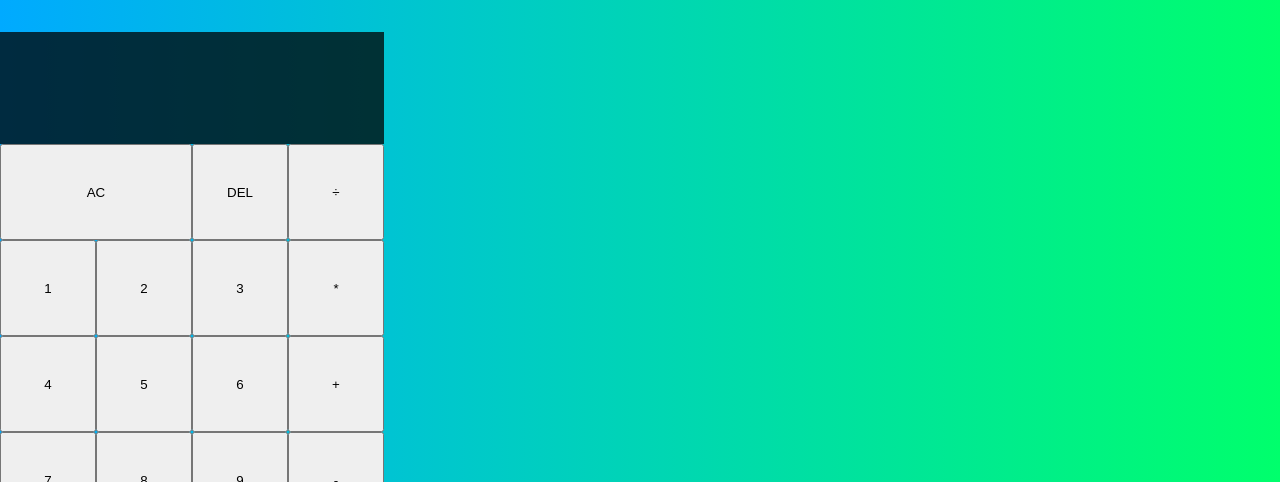
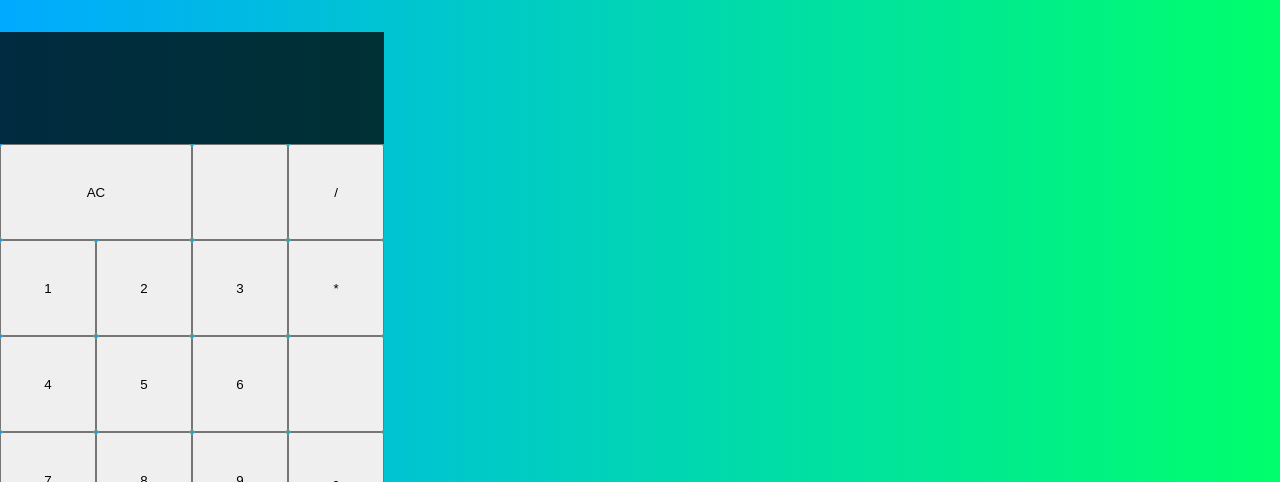
Before and after one commit to Fu11Stack/Calculator, a React (Create React App) app: page / in a window 1280 px wide. Shown: the top 482 px of the page. Built offline with nearby package versions, Linux system fonts and the light colour scheme.

Commit message:
update to app.js

```diff
--- a/src/App.js
+++ b/src/App.js
@@ -1,169 +1,65 @@
+import "./styles.css"
 import { useReducer } from "react"
-import "./styles.css"
-import DigitButton from "./DigitButton"
+import  DigitButton  from "./DigitButton"
 import OperationButton from "./OperationButton"
 
-export const ACTIONS = {
-  ADD_DIGIT: `add-digit`,
-  CHOOSE_OPERATION: `choose-operation`,
-  CLEAR: `clear`,
-  EVALUATE: `evaluate`,
-  DELETE_DIGIT: `delete-digit`
-
+  export const ACTIONS ={
+    ADD_DIGIT: 'add-digit',
+    CHOOSE_OPERATION: 'choose-operation',
+    CLEAR: 'clear',
+    DELETE_DIGIT: 'delete-digit',
+    EVALUATE: 'evaluate'
 }
 
-function reducer(state, { type, payload }) {
-  switch (type) {
-    case ACTIONS.ADD_DIGIT:
-      if(state.overwrite) {
-        return {
-          ...state,
-          currentOperand: payload.digit,
-          overwrite: false
+  function reducer(state, { type, payload }) {
+    switch(type) {
+      case ACTIONS.ADD_DIGIT:
+        if (payload.digit === "0" && state.currentOperand === "0") {
+          return state
         }
-      }
-
-      if(payload.digit === "0" && state.currentOperand === "0") {
-        return state
-      }
-
-      if(payload.digit === "." && state.currentOperand.includes(".")) {
-        return state
-      }
-
-      if(state.overwrite) {}
-      return {
-        ...state,
-        currentOperand: `${state.currentOperand || ""}${payload.digit}`,
-      }
-
-    case ACTIONS.CHOOSE_OPERATION:
-      if(state.currentOperand == null && state.previousOperand == null) {
-        return state
-      }
-
-      if(state.currentOperand == null) {
-        return {
-        ...state,
-        operation: payload.operation,
-        }
-      }
-
-      if(state.previousOperand == null) {
-        return {
-          ...state,
-          operation: payload.operation,
-          previousOperand: state.currentOperand,
-          currentOperand: null,
-        }
-      }
-
-      return {
-        ...state,
-        previousOperand: evaluate(state),
-        operation: payload.operation,
-        currentOperand: null
-      }
-
-
-      case ACTIONS.CLEAR:
-        return{}
-
-      case ACTIONS.DELETE_DIGIT:
-        if(state.overwrite) {
-        return {
-          ...state,
-          overwrite: false,
-          currentOperand: null,
-        }
-      }
-      if(state.currentOperand == null) return state
-      if(state.currentOperand.length === 1) {
-        return {...state, currentOperand: null }
-      }
-
-      return {
-        ...state,
-        currentOperand: state.currentOperand.slice(0 , -1)
-      }
-      case ACTIONS.EVALUATE:
-        if (
-          state.operation == null ||
-          state.currentOperand == null ||
-          state.previousOperand == null) {
+        if (payload.digit === "." && state.currentOperand.includes(".")) {
           return state
         }
 
         return {
           ...state,
-          overwrite: true,
-          previousOperand: null,
-          operation: null,
-          currentOperand:evaluate(state),
+          currentOperand: `${state.currentOperand || ""}${payload.digit}`,
         }
-      }
+        case ACTIONS.CLEAR:
+          return {}
+
     }
-      function evaluate({ currentOperand, previousOperand, operation}) {
-        const prev = parseFloat(previousOperand)
-        const current = parseFloat(currentOperand)
-        if (isNaN(prev) || isNaN(current)) return ""
-        let computation = ""
-          switch (operation) {
-            case "+":
-              computation = prev + current
-              break
-            case "-":
-              computation = prev - current
-              break
-            case"*":
-              computation = prev * current
-              break
-            case "÷":
-              computation = prev / current
-              break
-
-          }
-          return computation.toString()
-      }
-
-    const INTERGER_FORMATTER = new Intl.NumberFormat("en-us", {maximumFractionDigits: 0,})
-    function formatOperand(operand) {
-      if (operand == null) return
-      const [integer, decimal] = operand.split('.')
-      if(decimal == null) return INTERGER_FORMATTER.format(integer)
-    }
+  }
 
 function App() {
-  const [{currentOperand, previousOperand, operation}, dispatch] = useReducer(reducer, {})
-
-
+  const [{currentOperand, previousOperand, operation }, dispatch] = useReducer(reducer, {})
   return (
     <div className="calculator-grid">
       <div className="output">
-        <div className="previous-operand"> {formatOperand(previousOperand)} {operation}</div>
-        <div className="current-operand">{formatOperand(currentOperand)}</div>
+        <div className="previous-operand">{previousOperand}{operation}</div>
+        <div className="current-operand">{currentOperand}</div>
       </div>
-      <button className="span-two" onClick={() => dispatch({type: ACTIONS.CLEAR})}>AC</button>
-      <button onClick={() => dispatch({type: ACTIONS.DELETE_DIGIT})}>DEL</button>
-      <OperationButton operation="÷" dispatch={dispatch}/>
+      <button className="span-two" onClick=
+      {() => dispatch({ type: ACTIONS.CLEAR })}>AC</button>
+      <DigitButton digit="" dispatch={dispatch}/>
+      <OperationButton operation="/" dispatch={dispatch}/>
       <DigitButton digit="1" dispatch={dispatch}/>
       <DigitButton digit="2" dispatch={dispatch}/>
       <DigitButton digit="3" dispatch={dispatch}/>
-      <OperationButton operation="*" dispatch={dispatch} />
+      <OperationButton operation="*" dispatch={dispatch}/>
       <DigitButton digit="4" dispatch={dispatch}/>
       <DigitButton digit="5" dispatch={dispatch}/>
       <DigitButton digit="6" dispatch={dispatch}/>
-      <OperationButton operation="+" dispatch={dispatch} />
+      <OperationButton operationt="+" dispatch={dispatch}/>
       <DigitButton digit="7" dispatch={dispatch}/>
       <DigitButton digit="8" dispatch={dispatch}/>
       <DigitButton digit="9" dispatch={dispatch}/>
-      <OperationButton operation="-" dispatch={dispatch} />
+      <OperationButton operation="-" dispatch={dispatch}/>
       <DigitButton digit="." dispatch={dispatch}/>
       <DigitButton digit="0" dispatch={dispatch}/>
-      <button className="span-two" onClick={() => dispatch({type: ACTIONS.EVALUATE})}>=</button>
+      <button className="span-two">=</button>
 
     </div>
-
   )
 }
 
```
